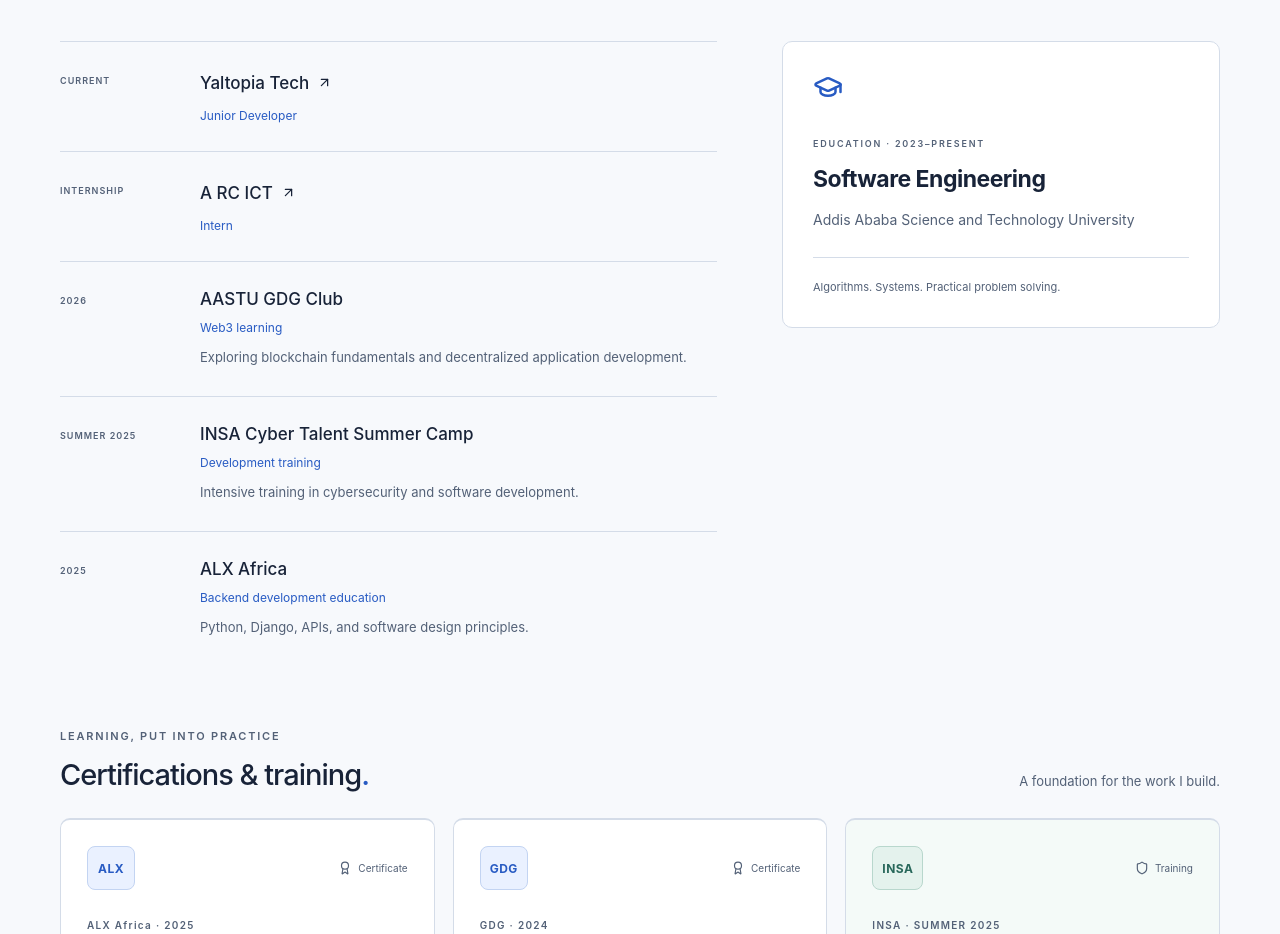
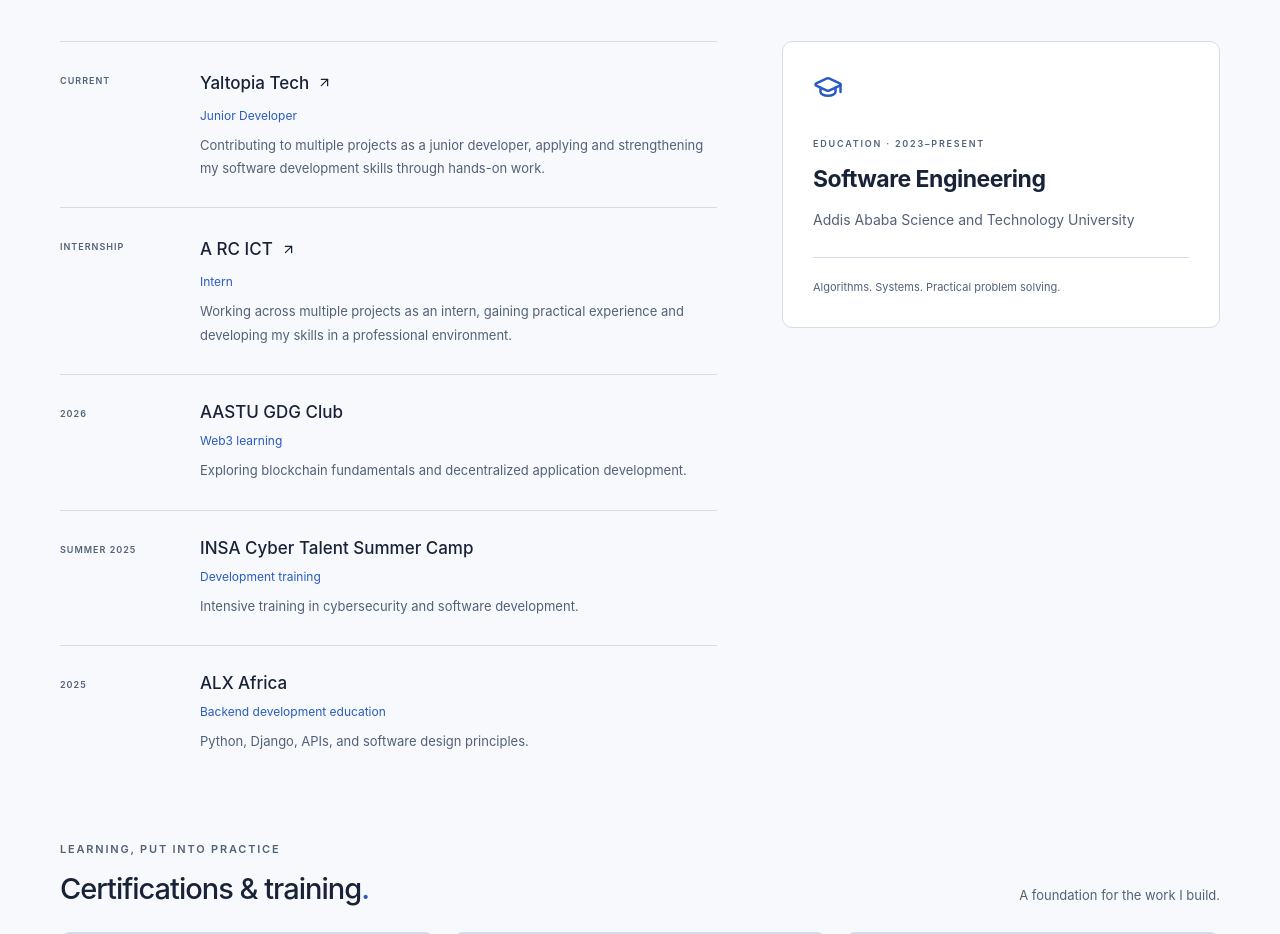
Before and after one commit to Abdurazakm/portfolio, a React (Vite) app: page / in a window 1280 px wide. Shown: the part 3120-4054 px from the top of the page. Built offline with nearby package versions, Linux system fonts and the light colour scheme.

Commit message:
Describe multi-project work in current development roles

```diff
--- a/src/components/Experience.jsx
+++ b/src/components/Experience.jsx
@@ -15,12 +15,16 @@ const experience = [
     title: "Yaltopia Tech",
     role: "Junior Developer",
     website: "https://www.yaltopiatech.com/",
+    description:
+      "Contributing to multiple projects as a junior developer, applying and strengthening my software development skills through hands-on work.",
   },
   {
     period: "INTERNSHIP",
     title: "A RC ICT",
     role: "Intern",
     website: "https://www.arcict.et/",
+    description:
+      "Working across multiple projects as an intern, gaining practical experience and developing my skills in a professional environment.",
   },
   {
     period: "2026",
```
